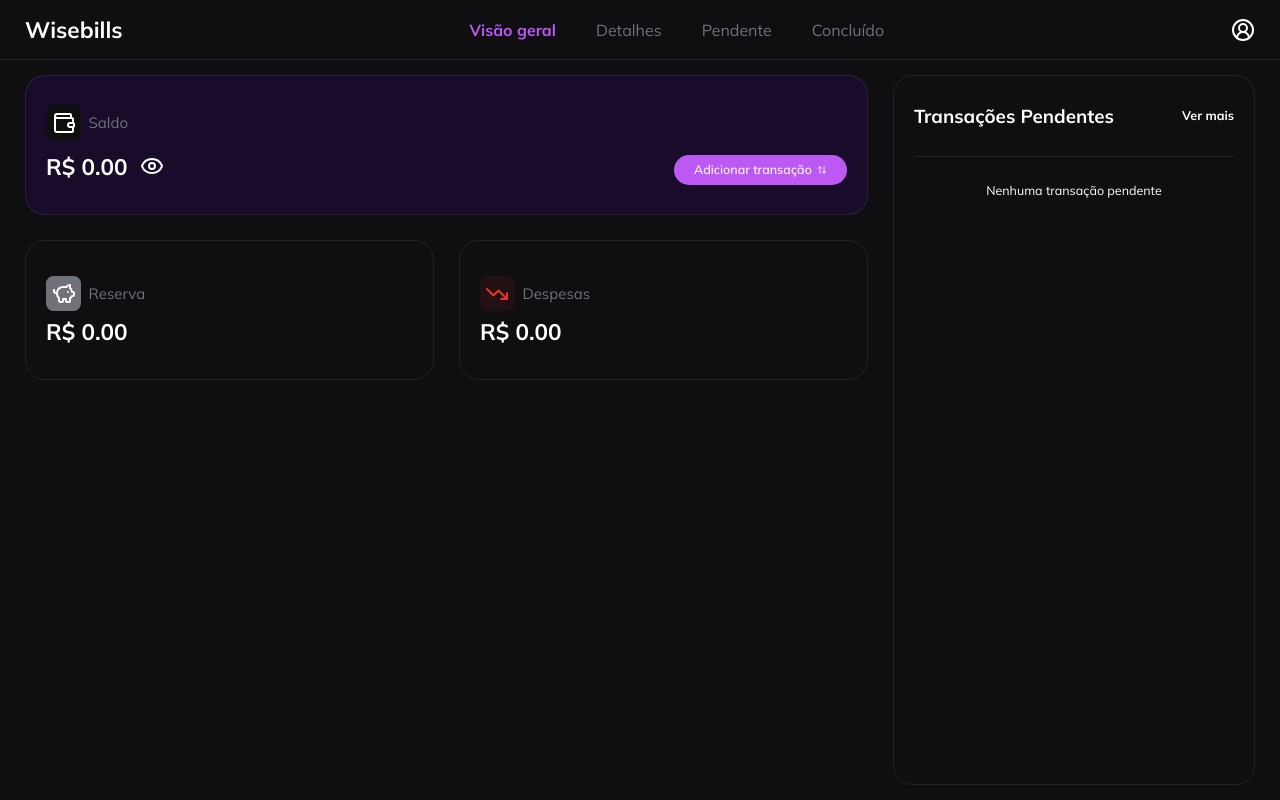
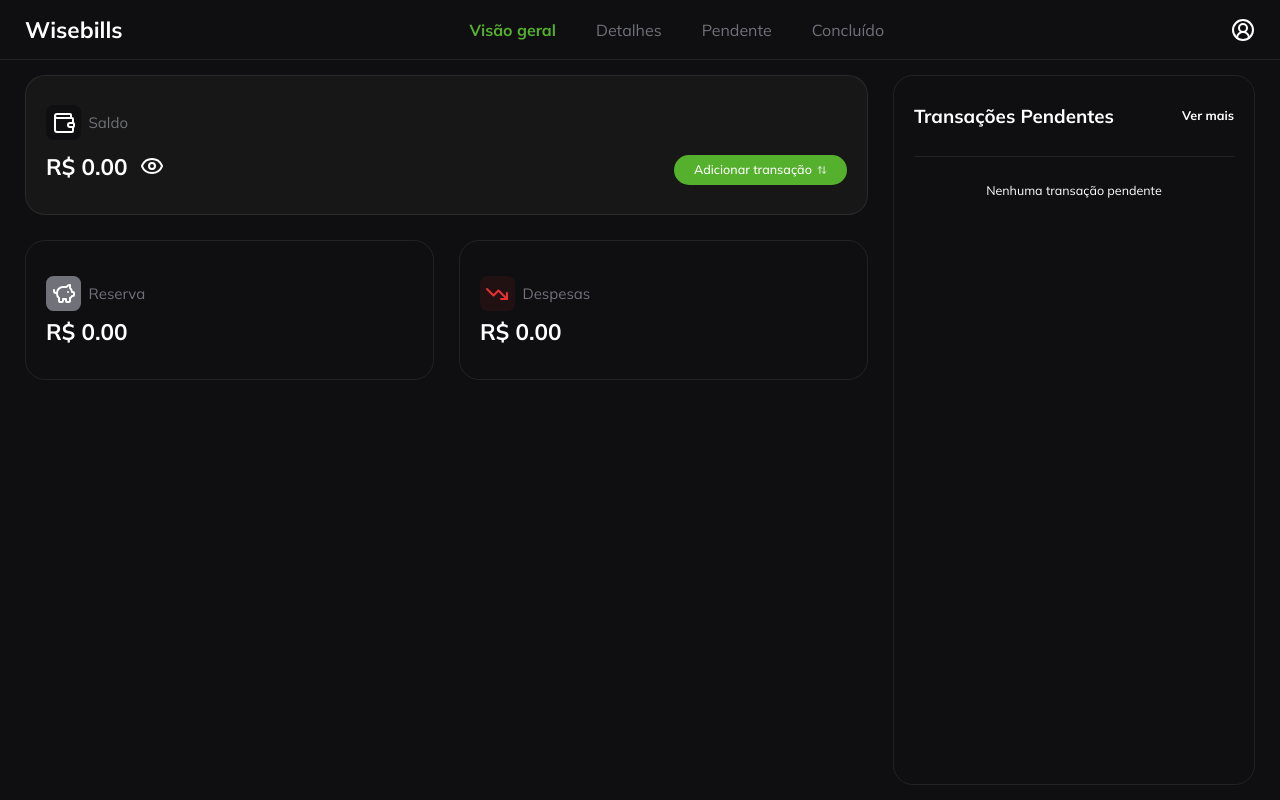
Before and after one commit to nicolasfreitas-dev/wisebills, a Next.js app: page / in a window 1280 px wide. Built offline with nearby package versions, Linux system fonts and the light colour scheme.

Commit message:
refactor: adjust on project color

```diff
--- a/src/components/Amount/index.tsx
+++ b/src/components/Amount/index.tsx
@@ -15,7 +15,7 @@ export default function Amount({ balance, windowSize, hideAmount, handleHideAmou
     const { setIsOpen } = useModalStore()
 
     return (
-        <div className="w-full h-56 border border-witheWithOpacity rounded-[20px] flex flex-col gap-3 items-start justify-center py-6 px-8 mt-6 bg-purpleWithOpacity">
+        <div className="w-full h-56 border border-witheWithOpacity rounded-[20px] flex flex-col gap-3 items-start justify-center py-6 px-8 mt-6 bg-darkGreen">
             <div className="flex items-center gap-3">
                 <div className="size-14 flex items-center justify-center bg-primary rounded-xl">
                     <Wallet />
--- a/src/components/CompletedTransactions/index.tsx
+++ b/src/components/CompletedTransactions/index.tsx
@@ -27,7 +27,7 @@ export default function CompletedTransactions() {
     return (
         <div className="h-full border border-darkGray rounded-2xl flex flex-col flex-grow overflow-auto">
             <Table className="w-full h-full text-lg md:text-xl">
-                <TableHeader className="bg-purpleWithOpacity">
+                <TableHeader className="bg-darkGreen">
                     <TableRow className="border-darkGray">
                         <TableHead className="font-bold">Data</TableHead>
                         <TableHead className="font-bold">Nome</TableHead>
@@ -68,7 +68,7 @@ export default function CompletedTransactions() {
                                 </TableCell>
                                 <TableCell
                                     className={`text-base md:text-lg font-bold ${
-                                        transaction.type === "Gasto"
+                                        transaction.type === "Saída"
                                             ? "text-expense"
                                             : "text-cash"
                                     }`}
--- a/src/components/PendingTransactions/index.tsx
+++ b/src/components/PendingTransactions/index.tsx
@@ -11,7 +11,7 @@ export default function PendingTransactions() {
     return (
         <div className="h-full border border-darkGray rounded-2xl flex flex-col flex-grow overflow-auto">
             <Table className="w-full h-full text-lg md:text-xl">
-                <TableHeader className="bg-purpleWithOpacity">
+                <TableHeader className="bg-darkGreen">
                     <TableRow className="border-darkGray">
                         <TableHead className="font-bold">Data</TableHead>
                         <TableHead className="font-bold">Nome</TableHead>
@@ -53,7 +53,7 @@ export default function PendingTransactions() {
                                 </TableCell>
                                 <TableCell
                                     className={`text-base md:text-lg font-bold ${
-                                        transaction.type === "Gasto"
+                                        transaction.type === "Saída"
                                             ? "text-expense"
                                             : "text-cash"
                                     }`}
--- a/tailwind.config.js
+++ b/tailwind.config.js
@@ -11,10 +11,10 @@ module.exports = {
                 primary: "#0F0E11",
                 secondary: "#141414",
                 terciary: "#71717A",
-                quaternary: "#bc59f3",
+                quaternary: "#55B02E",
                 darkGray: "#1F1F21",
                 cash: "#55B02E",
-                purpleWithOpacity: "rgba(50, 10, 107, 0.3)",
+                darkGreen: "#161716",
                 expense: "#E93030",
                 expenseWithOpacity: "rgba(246, 53, 46, 0.08)",
                 witheWithOpacity: "rgba(255, 255, 255, 0.08)",
```
